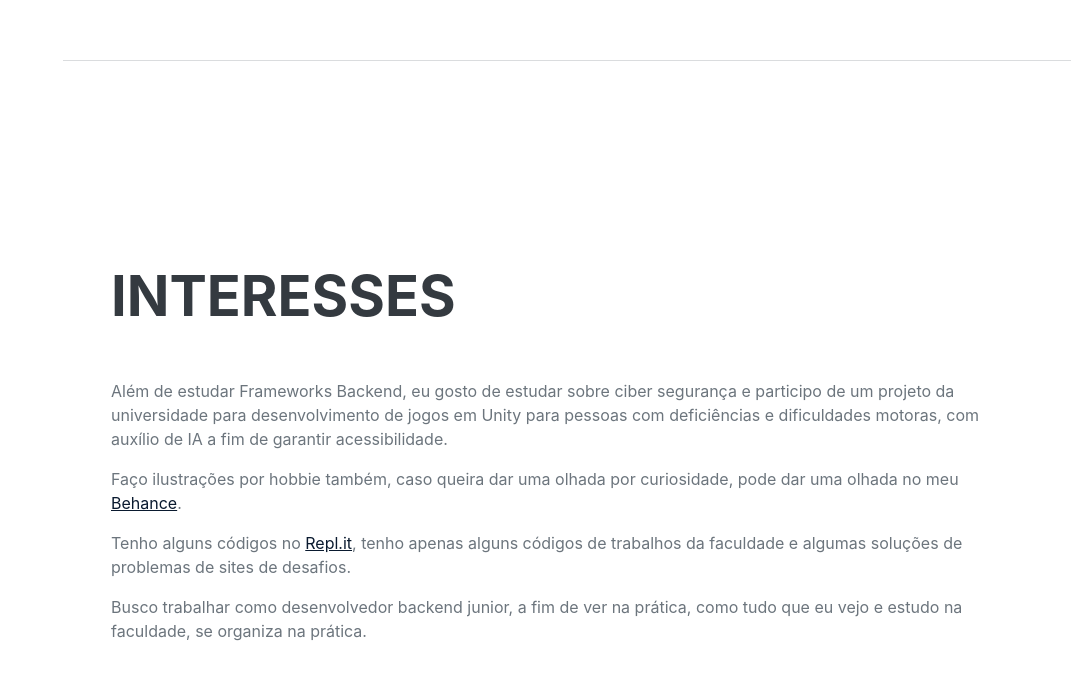
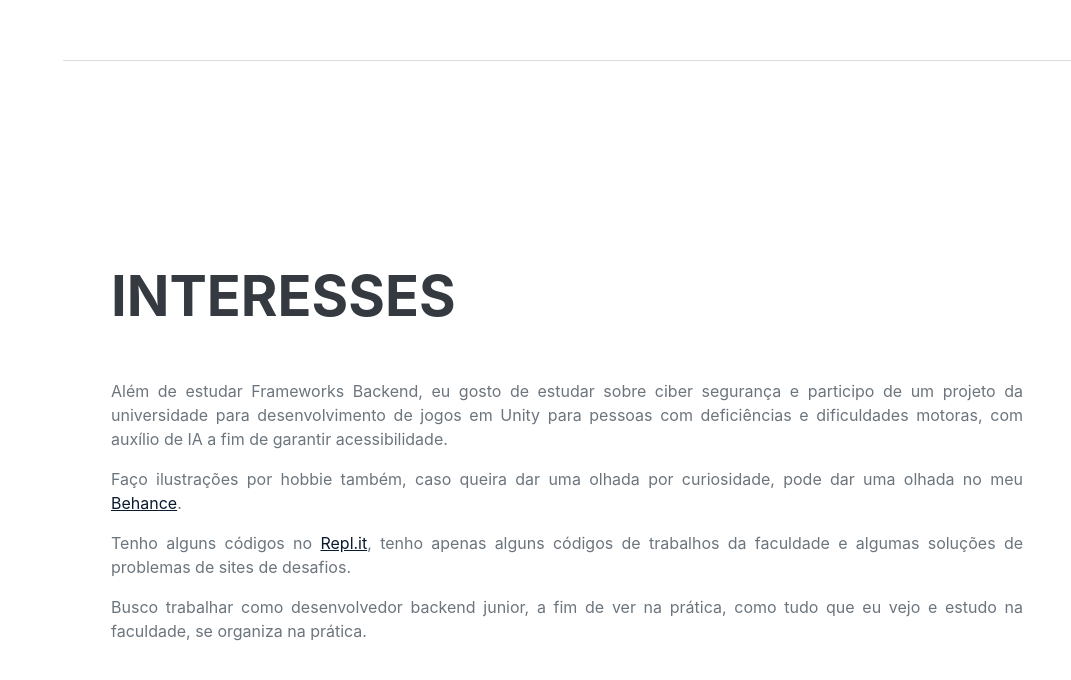
Before and after one commit to gventino/curriculum, a plain HTML site: page index.html in a window 1280 px wide. Shown: the part 2341-3021 px from the top of the page, without its empty margins (209-1280 px from the left). Drawn offline with nearby package versions, Linux system fonts and the light colour scheme; a web font is replaced by a local one.

Commit message:
Update index.html

```diff
--- a/index.html
+++ b/index.html
@@ -103,10 +103,10 @@
             <section class="resume-section" id="interests">
                 <div class="resume-section-content">
                     <h2 class="mb-5">Interesses</h2>
-                    <p>Além de estudar Frameworks Backend, eu gosto de estudar sobre ciber segurança e participo de um projeto da universidade para desenvolvimento de jogos em Unity para pessoas com deficiências e dificuldades motoras, com auxílio de IA a fim de garantir acessibilidade.</p>
-                    <p>Faço ilustrações por hobbie também, caso queira dar uma olhada por curiosidade, pode dar uma olhada no meu <a href="https://www.behance.net/GVentinos">Behance</a>.</p>
-                    <p>Tenho alguns códigos no <a href="https://replit.com/@Ventinos">Repl.it</a>, tenho apenas alguns códigos de trabalhos da faculdade e algumas soluções de problemas de sites de desafios.</p>
-                    <p>Busco trabalhar como desenvolvedor backend junior, a fim de ver na prática, como tudo que eu vejo e estudo na faculdade, se organiza na prática.</p>
+                    <p style="text-align: justify;">Além de estudar Frameworks Backend, eu gosto de estudar sobre ciber segurança e participo de um projeto da universidade para desenvolvimento de jogos em Unity para pessoas com deficiências e dificuldades motoras, com auxílio de IA a fim de garantir acessibilidade.</p>
+                    <p style="text-align: justify;">Faço ilustrações por hobbie também, caso queira dar uma olhada por curiosidade, pode dar uma olhada no meu <a href="https://www.behance.net/GVentinos">Behance</a>.</p>
+                    <p style="text-align: justify;">Tenho alguns códigos no <a href="https://replit.com/@Ventinos">Repl.it</a>, tenho apenas alguns códigos de trabalhos da faculdade e algumas soluções de problemas de sites de desafios.</p>
+                    <p style="text-align: justify;">Busco trabalhar como desenvolvedor backend junior, a fim de ver na prática, como tudo que eu vejo e estudo na faculdade, se organiza na prática.</p>
                 </div>
             </section>
             <hr class="m-0" />
```
